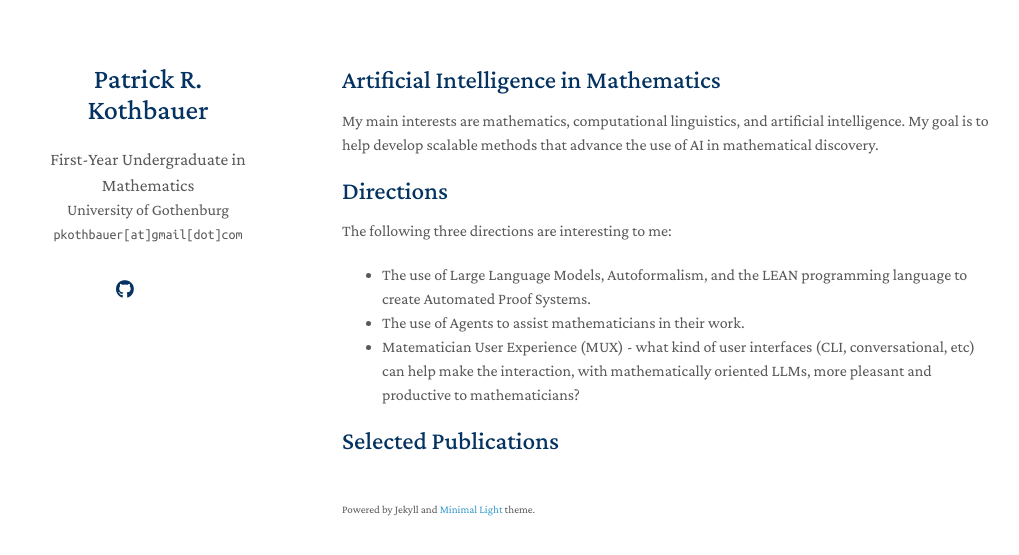
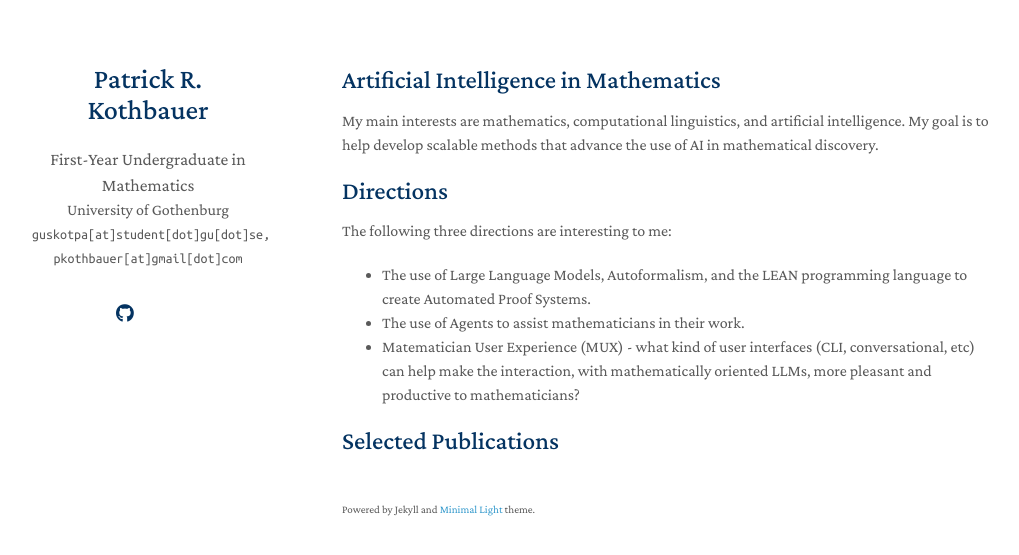
Before and after one commit to pkothbauer/pkothbauer.github.io, a Jekyll site: the page built from index.md, in a window 1280 px wide. Shown: the top 555 px of the page, without its empty margins (128-1147 px from the left). Built offline with Jekyll 4.4.1, drawn with Linux system fonts in a browser that asks for light colours; a style sheet for code colours, icons or effects is not loaded; our own code applies the rules of GitHub Pages for plain Markdown files; part of the change alters nothing that is shown.

Commit message:
Adding email

```diff
--- a/_config.yml
+++ b/_config.yml
@@ -2,8 +2,7 @@
 title: Patrick R. Kothbauer
 position: First-Year Undergraduate in Mathematics
 affiliation: University of Gothenburg
-email: guskotpa[at]student[dot]gu[dot]se
-email: pkothbauer[at]gmail[dot]com
+email: guskotpa[at]student[dot]gu[dot]se, pkothbauer[at]gmail[dot]com
 
 # Search Engine Optimization (SEO)
 # The following information is used to improve the website traffic from search engines, e.g., Google.
```
